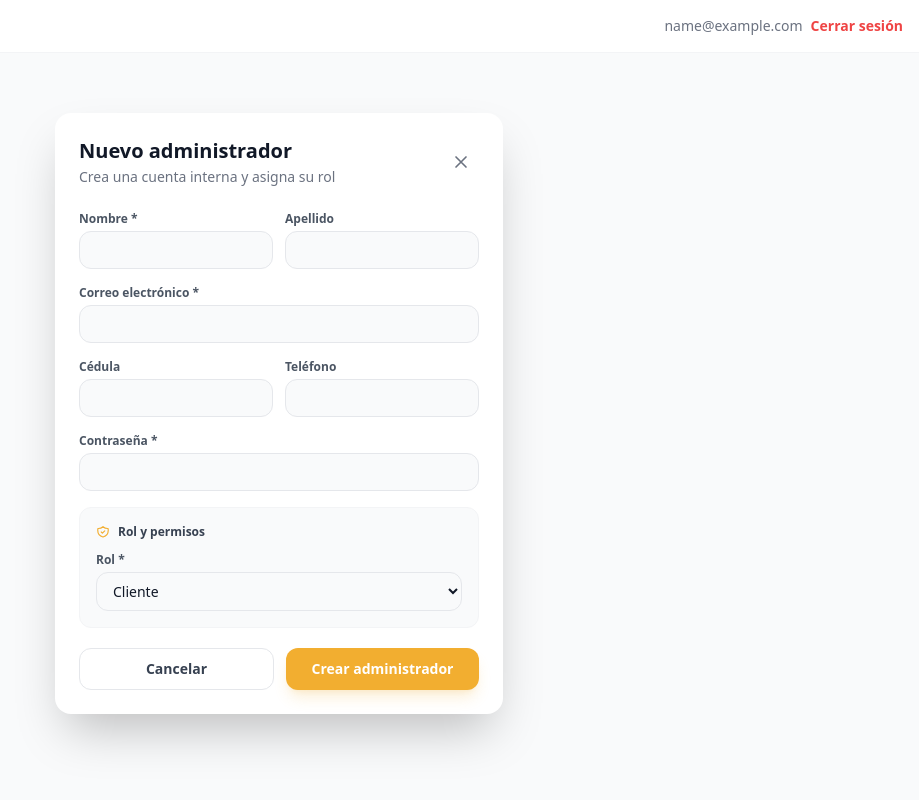
After one commit to Luisjose74/PROJEC-TECNILED, a Django app: page /usuarios/crear/ in a window 1280 px wide. The commit adds this page. Shown: the whole page, without its empty margins (361-1280 px from the left). Run offline with Django 5.2, Linux system fonts and the light colour scheme; the visitor is signed in with stand-in values (Sample User, id 1); some libraries are stand-ins or nearby versions.

Commit message:
Add internal account creation by admin
ModelForm validates unique email/documento and runs the project's password validators. New accounts get a rol on creation (G1-1158).

```diff
--- /dev/null
+++ b/Usuarios/forms.py
@@ -0,0 +1,34 @@
+from django import forms
+from django.contrib.auth.password_validation import validate_password
+from django.core.exceptions import ValidationError
+
+from .models import Usuario
+
+
+class CrearUsuarioInternoForm(forms.ModelForm):
+    apellido = forms.CharField(label='Apellido', required=False, max_length=150)
+    contrasena = forms.CharField(label='Contraseña', widget=forms.PasswordInput, required=True)
+
+    class Meta:
+        model = Usuario
+        fields = ['first_name', 'apellido', 'email', 'documento', 'telefono', 'rol']
+        labels = {'first_name': 'Nombre'}
+
+    def clean_contrasena(self):
+        contrasena = self.cleaned_data['contrasena']
+        validate_password(contrasena)
+        return contrasena
+
+    def __init__(self, *args, **kwargs):
+        super().__init__(*args, **kwargs)
+        clase_input = 'w-full px-3 py-2 rounded-xl border border-gray-200 dark:border-gray-700 bg-gray-50 dark:bg-gray-900 text-sm text-gray-900 dark:text-white focus:ring-2 focus:ring-[#F2AE30] outline-none'
+        for campo in self.fields.values():
+            campo.widget.attrs['class'] = clase_input
+
+    def save(self, commit=True):
+        usuario = super().save(commit=False)
+        usuario.last_name = self.cleaned_data.get('apellido', '')
+        usuario.set_password(self.cleaned_data['contrasena'])
+        if commit:
+            usuario.save()
+        return usuario
--- /dev/null
+++ b/Usuarios/template/usuarios_crear.html
@@ -0,0 +1,79 @@
+{% extends 'base.html' %}
+{% block title %}Nuevo administrador - TECNILED{% endblock %}
+{% block content %}
+<div class="min-h-[calc(100vh-80px)] flex items-center justify-center p-4">
+  <div class="bg-white dark:bg-gray-800 rounded-2xl shadow-2xl w-full max-w-md p-6">
+
+    <div class="flex items-center justify-between mb-6">
+      <div>
+        <h2 class="text-xl font-bold text-gray-900 dark:text-white">Nuevo administrador</h2>
+        <p class="text-sm text-gray-500 dark:text-gray-400 mt-0.5">Crea una cuenta interna y asigna su rol</p>
+      </div>
+      <a href="{% url 'usuarios_lista' %}" class="p-2 hover:bg-gray-100 dark:hover:bg-gray-700 rounded-xl transition-colors">
+        <svg class="w-5 h-5 text-gray-500" fill="none" stroke="currentColor" viewBox="0 0 24 24"><path stroke-linecap="round" stroke-linejoin="round" stroke-width="2" d="M6 18L18 6M6 6l12 12"/></svg>
+      </a>
+    </div>
+
+    <form method="post" class="space-y-4">
+      {% csrf_token %}
+
+      <div class="grid grid-cols-2 gap-3">
+        <div>
+          <label class="block text-xs font-semibold text-gray-600 dark:text-gray-400 mb-1">Nombre *</label>
+          {{ form.first_name }}
+        </div>
+        <div>
+          <label class="block text-xs font-semibold text-gray-600 dark:text-gray-400 mb-1">Apellido</label>
+          {{ form.apellido }}
+        </div>
+      </div>
+
+      <div>
+        <label class="block text-xs font-semibold text-gray-600 dark:text-gray-400 mb-1">Correo electrónico *</label>
+        {{ form.email }}
+        {% for error in form.email.errors %}<p class="text-xs text-red-500 mt-1">{{ error }}</p>{% endfor %}
+      </div>
+
+      <div class="grid grid-cols-2 gap-3">
+        <div>
+          <label class="block text-xs font-semibold text-gray-600 dark:text-gray-400 mb-1">Cédula</label>
+          {{ form.documento }}
+          {% for error in form.documento.errors %}<p class="text-xs text-red-500 mt-1">{{ error }}</p>{% endfor %}
+        </div>
+        <div>
+          <label class="block text-xs font-semibold text-gray-600 dark:text-gray-400 mb-1">Teléfono</label>
+          {{ form.telefono }}
+        </div>
+      </div>
+
+      <div>
+        <label class="block text-xs font-semibold text-gray-600 dark:text-gray-400 mb-1">Contraseña *</label>
+        {{ form.contrasena }}
+        {% for error in form.contrasena.errors %}<p class="text-xs text-red-500 mt-1">{{ error }}</p>{% endfor %}
+      </div>
+
+      <div class="border border-gray-100 dark:border-gray-700 rounded-xl p-4 bg-gray-50 dark:bg-gray-900/40">
+        <p class="text-xs font-bold text-gray-700 dark:text-gray-300 mb-3 flex items-center gap-2">
+          <svg class="w-3.5 h-3.5 text-[#F2AE30]" fill="none" stroke="currentColor" viewBox="0 0 24 24"><path stroke-linecap="round" stroke-linejoin="round" stroke-width="2" d="M9 12l2 2 4-4m5.618-4.016A11.955 11.955 0 0112 2.944a11.955 11.955 0 01-8.618 3.04A12.02 12.02 0 003 9c0 5.591 3.824 10.29 9 11.622 5.176-1.332 9-6.03 9-11.622 0-1.042-.133-2.052-.382-3.016z"/></svg>
+          Rol y permisos
+        </p>
+        <label class="block text-xs font-semibold text-gray-600 dark:text-gray-400 mb-1">Rol *</label>
+        {{ form.rol }}
+      </div>
+
+      {% if form.non_field_errors %}
+      <p class="text-sm text-red-500 font-medium">{{ form.non_field_errors.0 }}</p>
+      {% endif %}
+
+      <div class="flex gap-3 pt-1">
+        <a href="{% url 'usuarios_lista' %}" class="flex-1 py-2.5 rounded-xl border border-gray-200 dark:border-gray-700 text-sm font-semibold text-gray-700 dark:text-gray-300 hover:bg-gray-100 dark:hover:bg-gray-700 transition-colors text-center">
+          Cancelar
+        </a>
+        <button type="submit" class="flex-1 py-2.5 rounded-xl bg-[#F2AE30] hover:bg-[#d99b28] text-white text-sm font-bold transition-colors shadow-lg shadow-[#F2AE30]/20">
+          Crear administrador
+        </button>
+      </div>
+    </form>
+  </div>
+</div>
+{% endblock %}
--- a/Usuarios/template/usuarios_lista.html
+++ b/Usuarios/template/usuarios_lista.html
@@ -17,7 +17,7 @@
       </form>
 
       {% if perms.Usuarios.gestionar_usuarios %}
-      <a href="#" class="flex items-center gap-2 px-4 py-2.5 bg-[#F2AE30] hover:bg-[#d99b28] text-white font-semibold rounded-xl transition-colors text-sm shrink-0">
+      <a href="{% url 'crear_usuario' %}" class="flex items-center gap-2 px-4 py-2.5 bg-[#F2AE30] hover:bg-[#d99b28] text-white font-semibold rounded-xl transition-colors text-sm shrink-0">
         <svg class="w-4 h-4" fill="none" stroke="currentColor" viewBox="0 0 24 24"><path stroke-linecap="round" stroke-linejoin="round" stroke-width="2" d="M12 4v16m8-8H4"/></svg>
         Agregar administrador
       </a>
--- a/Usuarios/urls.py
+++ b/Usuarios/urls.py
@@ -6,4 +6,5 @@ urlpatterns = [
     path('login/', views.login_view, name='login'),
     path('logout/', views.logout_view, name='logout'),
     path('usuarios/', views.usuarios_lista, name='usuarios_lista'),
+    path('usuarios/crear/', views.crear_usuario, name='crear_usuario'),
 ]
--- a/Usuarios/views.py
+++ b/Usuarios/views.py
@@ -1,3 +1,4 @@
+from django.contrib import messages
 from django.shortcuts import render, redirect
 from django.http import HttpResponse
 from django.contrib.auth import authenticate, login, logout
@@ -6,7 +7,7 @@ from django.db.models import Q
 from django.core.paginator import Paginator
 
 from .models import Usuario
-
+from .forms import CrearUsuarioInternoForm
 
 def inicio(request):
     return render(request, 'inicio.html')
@@ -55,3 +56,17 @@ def usuarios_lista(request):
         'usuarios': pagina,
         'query': query,
     })
+
+@login_required
+@permission_required('Usuarios.gestionar_usuarios', raise_exception=True)
+def crear_usuario(request):
+    if request.method == 'POST':
+        form = CrearUsuarioInternoForm(request.POST)
+        if form.is_valid():
+            usuario = form.save()
+            messages.success(request, f'Cuenta creada para {usuario.email}.')
+            return redirect('usuarios_lista')
+    else:
+        form = CrearUsuarioInternoForm()
+
+    return render(request, 'usuarios_crear.html', {'form': form})
```
